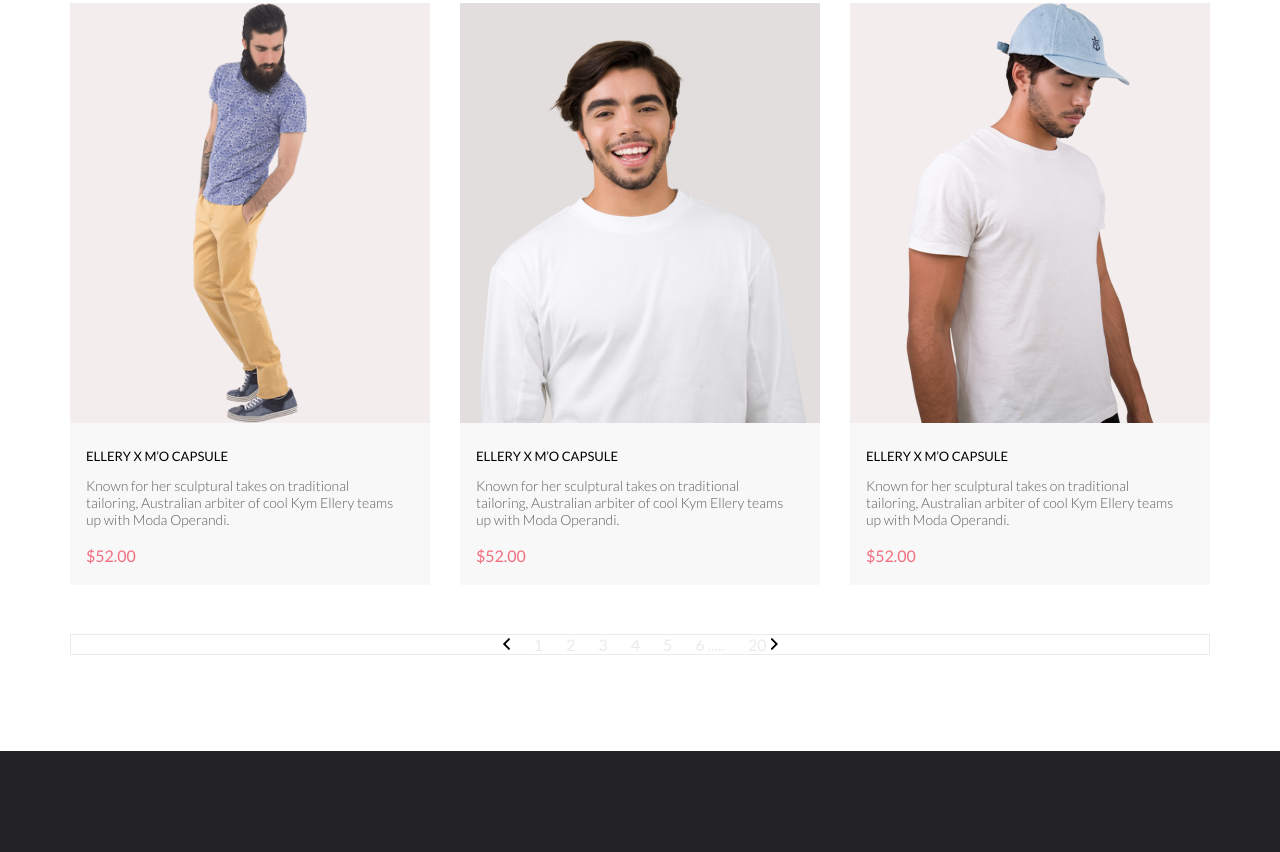
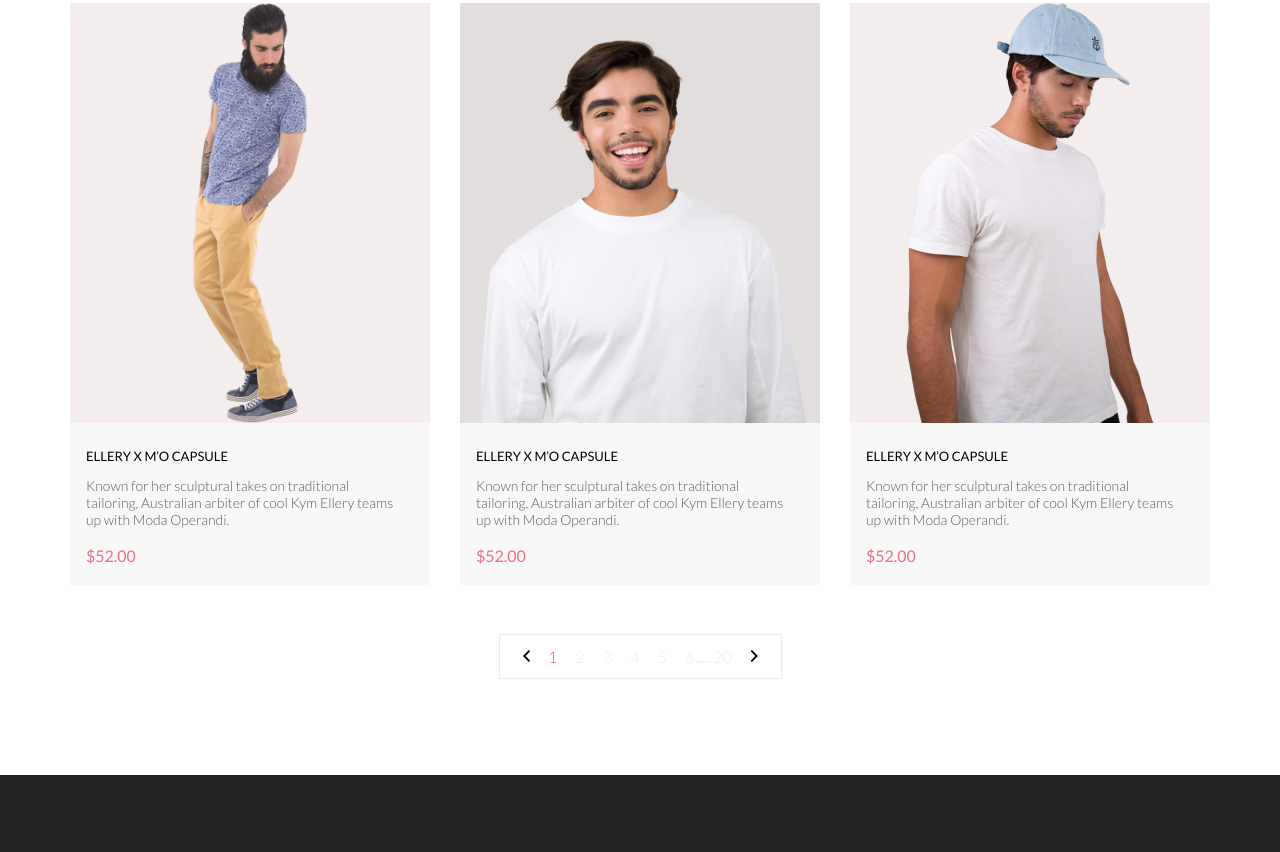
Before and after one commit to Podrubilina00/shop-project-podrubilina00, a plain HTML site: page catalog.html in a window 1280 px wide. Shown: the part 986-1838 px from the top of the page. Drawn offline with Linux system fonts and the light colour scheme.

Commit message:
fixed some styles
FIX TRANSITION!!!

```diff
--- a/styles/css/blocks/_feedback.scss
+++ b/styles/css/blocks/_feedback.scss
@@ -109,13 +109,13 @@
 
     background-color: $main-color;
 
+    transition: box-shadow .2s linear;
+    transition: background-color .4s linear;
+    transition: .3s linear;
+
     &:hover {
         width: 110px;
-        transition: .3s linear;
         box-shadow: 5px 10px 20px rgba(0, 0, 0, 0.195);
         background: $main-color-dark;
     }
-
-    transition: background-color .4s linear;
-    transition: box-shadow .2s linear;
 }
--- a/styles/css/blocks/_filter.scss
+++ b/styles/css/blocks/_filter.scss
@@ -9,6 +9,9 @@
     display: flex;
     width: 360px;
     margin-right: 30px;
+
+    cursor: pointer;
+    text-decoration: none;
 }
 
 .filter__text {
@@ -34,8 +37,16 @@
 .filter__item {
     display: flex;
     text-decoration: none;
+
+    padding-left: 23px;
+
+    &:first-child {
+        padding-left: 0;
+    }
 }
 .filter__name {
+    margin-right: 9px;
+
     font-weight: $fw-regular;
     font-size: 14px;
     line-height: 17px;
--- a/styles/css/blocks/_menu.scss
+++ b/styles/css/blocks/_menu.scss
@@ -1,4 +1,5 @@
 @import "_variables";
+
 .menu {
     height: 148px;
     background-color: $main-color-light;
--- a/styles/css/blocks/_pagination.scss
+++ b/styles/css/blocks/_pagination.scss
@@ -1,11 +1,22 @@
 @import "_variables";
+
+.pagination {
+    max-width: 283px;
+    margin: 0 auto;
+    width: 100%;
+}
+
 .pagination__inner {
+    padding: 12px 12px;
     border: 1px solid $pagination-color;
 }
 
 .pagination__button {
     border: none;
     background: transparent;
+    &:first-child {
+        padding-right: 15px;
+    }
 }
 
 .pagination__arrow {
@@ -14,16 +25,37 @@
     fill: #000;
 }
 .pagination__link {
+    margin-bottom: 2px;
     border: none;
     background: transparent;
-    padding-left: 20px;
-    color: $pagination-color;
+    margin-right: 15px;
 
-    &:last-child {
-        padding-left: 0;
+    cursor: pointer;
+
+    text-decoration: none;
+    font-weight: 300;
+    font-size: 16px;
+    line-height: 19px;
+
+    color: #EBEBEB;
+
+    transition: color .2s linear;
+
+    &:nth-child(7) {
+        margin-right: 0px;
+    }
+    &:hover {
+        color: #EF5B70;
     }
 }
 
+.pagination__link--active {
+    color: #EF5B70;
+}
+
+
+
 .pagination__ellipsis {
     color:$pagination-color;
+    margin: 0 -2px;
 }
--- a/styles/css/blocks/_products.scss
+++ b/styles/css/blocks/_products.scss
@@ -136,10 +136,10 @@
     height: 43px;
     border: 1px solid #FFF;
 
-    transition: background .2s linear;
+    transition: background-color .2s linear;
 
     &:hover {
-        background: rgba(58, 56, 56, 0.76);
+        background-color: rgba(58, 56, 56, 0.76);
     }
 }
 
@@ -182,9 +182,10 @@
     transition: box-shadow .2s linear;
 
     &:hover {
-        transition: background-color .4s linear;
         background-color: $main-color;
         color: #FFF;
         box-shadow: 5px 10px 20px rgba(0, 0, 0, 0.295);
     }
+
+
 }
```
Also changed, not shown: styles/css/styles.css, 1 other file.
